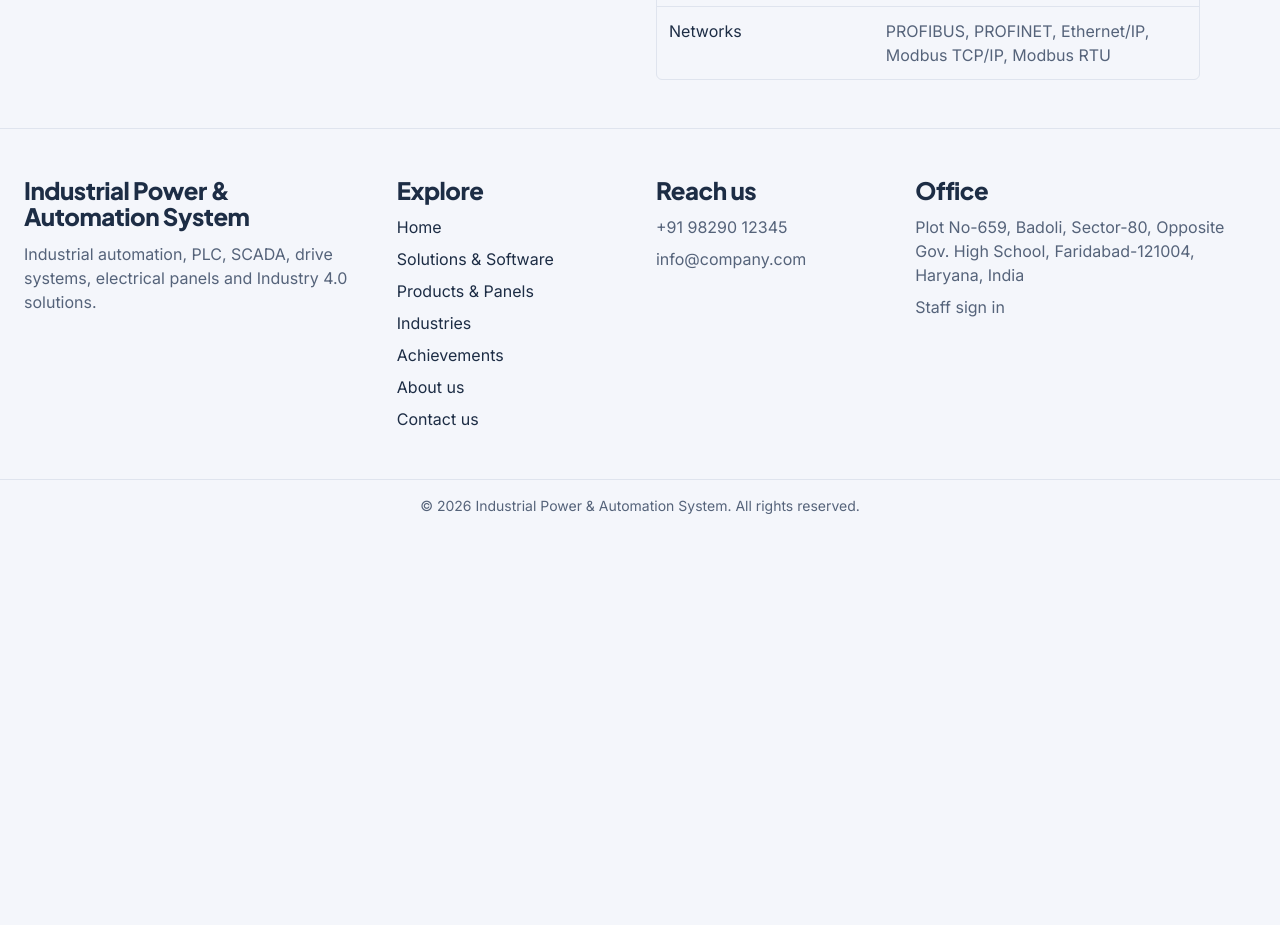
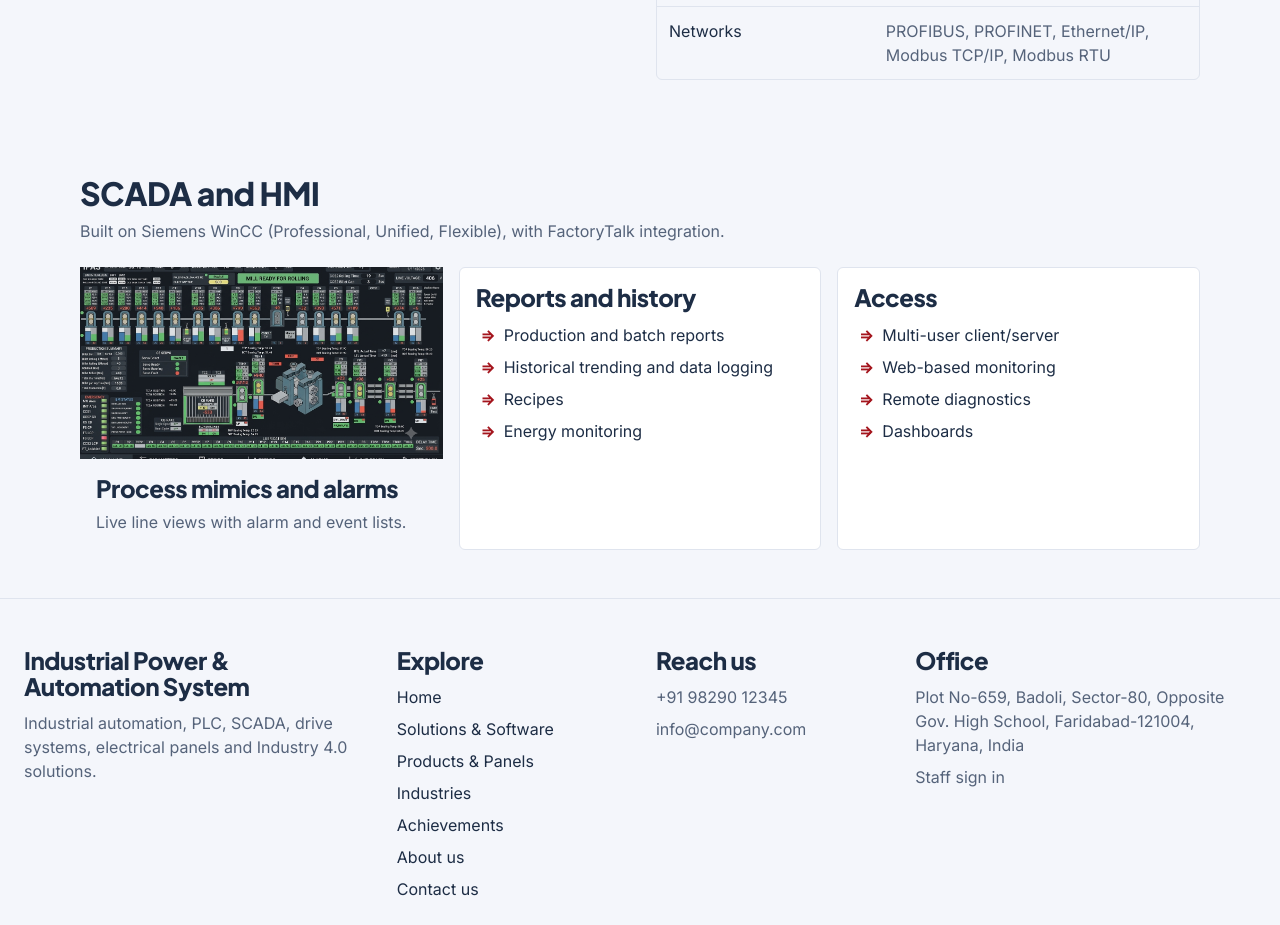
Before and after one commit to shrwn08/ipas-frontend, a React (Vite) app: page /software in a window 1280 px wide. Shown: the part 780-1705 px from the top of the page. Before the commit the page ends 1312 px from the top, so only its background shows below. Built offline with nearby package versions, Linux system fonts and the light colour scheme.

Commit message:
Scada component added

```diff
--- /dev/null
+++ b/src/components/software/SCADAHMI.jsx
@@ -0,0 +1,74 @@
+import scadaImage from "../../assets/SCADA.png"
+
+const lists = [
+  {
+    title: "Reports and history",
+    items: [
+      "Production and batch reports",
+      "Historical trending and data logging",
+      "Recipes",
+      "Energy monitoring",
+    ],
+  },
+  {
+    title: "Access",
+    items: [
+      "Multi-user client/server",
+      "Web-based monitoring",
+      "Remote diagnostics",
+      "Dashboards",
+    ],
+  },
+];
+
+function SCADAHMI() {
+  return (
+    <section className="w-full py-8 md:py-12">
+      <div className="w-full flex flex-col gap-6 px-4 lg:px-20">
+        <div className="flex flex-col items-start gap-2">
+          <h2 className="text-2xl sm:text-3xl lg:text-4xl font-bold text-left">
+            SCADA and HMI
+          </h2>
+          <p className="text-left">
+            Built on Siemens WinCC (Professional, Unified, Flexible), with
+            FactoryTalk integration.
+          </p>
+        </div>
+
+        <div className="w-full grid grid-cols-1 md:grid-cols-2 lg:grid-cols-3 gap-4">
+          <div className="flex flex-col overflow-hidden  ">
+
+              <img
+                src={scadaImage}
+                alt="Process mimics and alarms"
+                className="w-full h-48 object-cover"
+              />
+
+            <div className="flex flex-col gap-2 p-4">
+              <h3 className="text-lg">Process mimics and alarms</h3>
+              <p>Live line views with alarm and event lists.</p>
+            </div>
+          </div>
+
+          {lists.map(({ title, items }) => (
+            <div
+              key={title}
+              className="flex flex-col gap-3 p-4 rounded-md border border-(--border) bg-(--card)"
+            >
+              <h3 className="text-lg">{title}</h3>
+              <ul className="list-['=>'] marker:text-(--accent) marker:font-bold pl-5 text-left flex flex-col gap-2 text-(--text)">
+                {items.map((item) => (
+                  <li key={item} className="pl-2">
+                    {item}
+                  </li>
+                ))}
+              </ul>
+            </div>
+          ))}
+        </div>
+      </div>
+    </section>
+  );
+}
+
+export default SCADAHMI;
--- a/src/layout/Layout.jsx
+++ b/src/layout/Layout.jsx
@@ -1,4 +1,4 @@
-import React from "react";
+
 import { Routes, Route } from "react-router";
 import Header from "../components/header/Header";
 import Footer from "../components/footer/Footer";
--- a/src/pages/Aboutus.jsx
+++ b/src/pages/Aboutus.jsx
@@ -1,4 +1,4 @@
-import React from 'react'
+
 
 function Aboutus() {
   return (
--- a/src/pages/Software.jsx
+++ b/src/pages/Software.jsx
@@ -1,12 +1,14 @@
-import React from 'react'
+
 import SoftwareHero from '../components/software/SoftwareHero'
 import PLCController from '../components/software/PLCController'
+import SCADAHMI from '../components/software/SCADAHMI'
 
 function Software() {
   return (
     <div className="w-full">
      <SoftwareHero />
      <PLCController />
+     <SCADAHMI />
     </div>
   )
 }
--- a/src/pages/Solutions.jsx
+++ b/src/pages/Solutions.jsx
@@ -1,4 +1,3 @@
-import React from 'react'
 import HeroSolutions from '../components/solutions/HeroSolutions'
 import MillFunctions from '../components/solutions/MillFunctions'
 import Modernizing from '../components/solutions/Modernizing'
```
Also changed, not shown: src/assets/SCADA.png (added).
